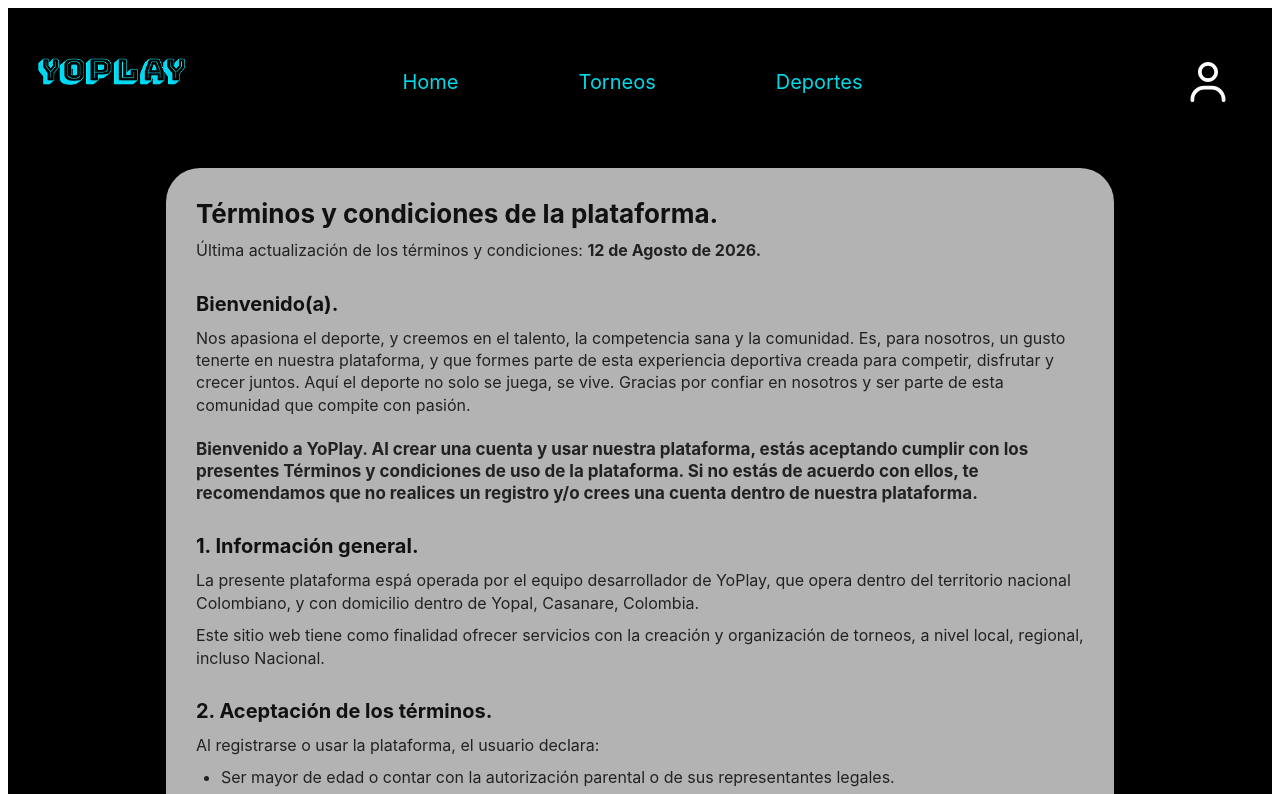
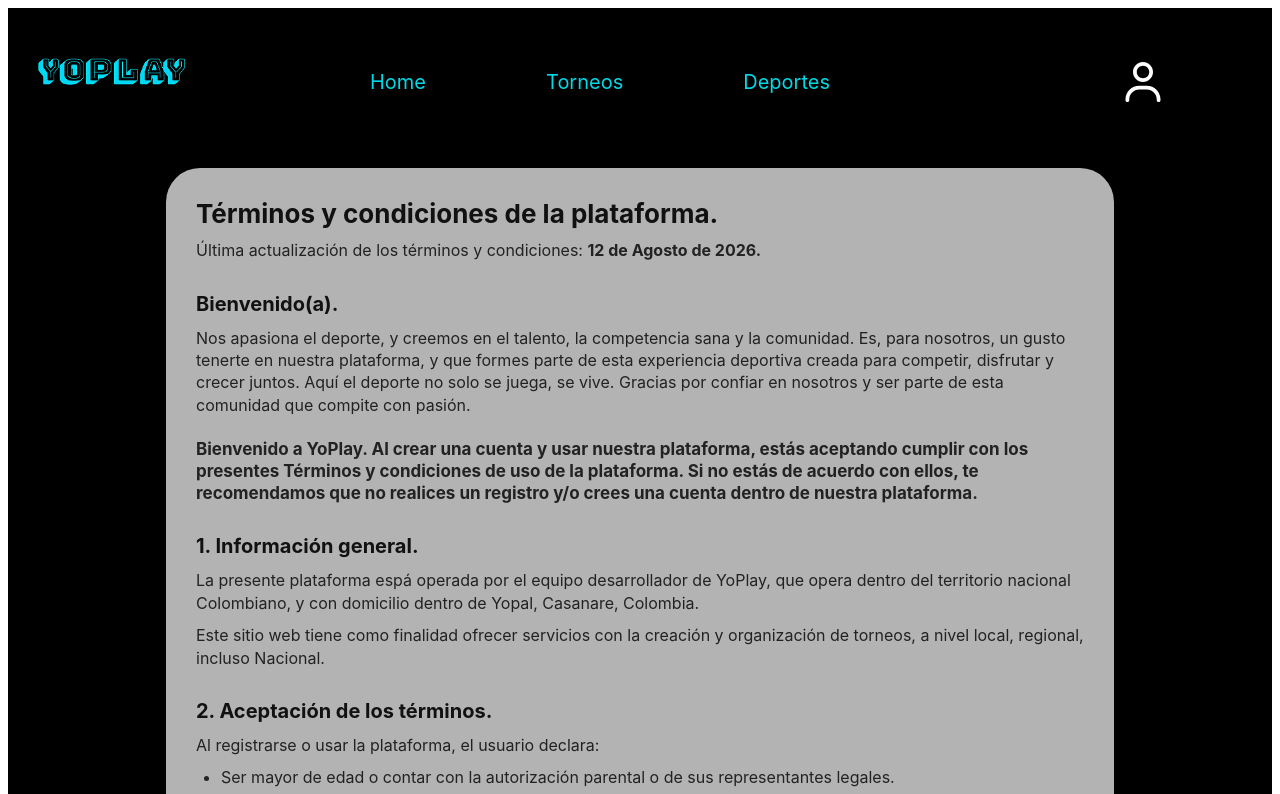
Before and after one commit to BryanAlexander-Reyes/yoplay, an Angular app: page /tyc in a window 1280 px wide. Shown: the top 794 px of the page. Built offline with nearby package versions, Linux system fonts and the light colour scheme; a web font is replaced by a local one.

Commit message:
Integración de cambios

```diff
--- a/src/app/layout/header/header.css
+++ b/src/app/layout/header/header.css
@@ -53,7 +53,7 @@
     align-items: center;
     justify-content: flex-end;
     flex-shrink: 0;
-    padding-right: 15px;
+    padding-right: 80px;
 }
 
 .user svg {
--- a/src/app/pages/tyc/tyc.css
+++ b/src/app/pages/tyc/tyc.css
@@ -210,7 +210,7 @@
 }
 
 .btn-aceptar button:hover {
-    background-color: rgba(37, 99, 235, 0.8);
+    background-color: rgb(252, 253, 255);
     transform: scale(1.03);
 }
 
```
